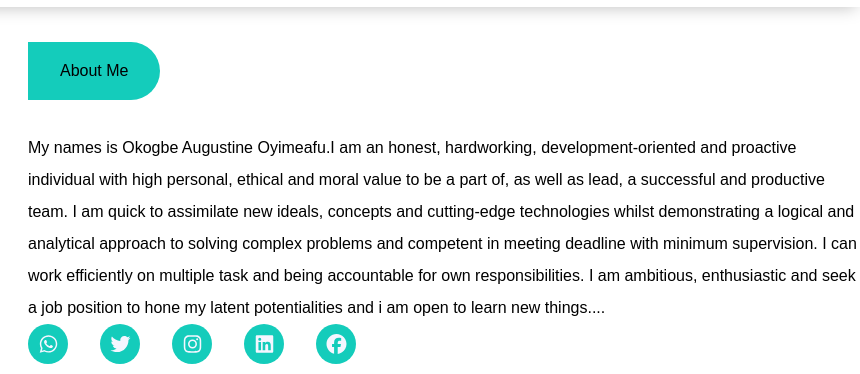
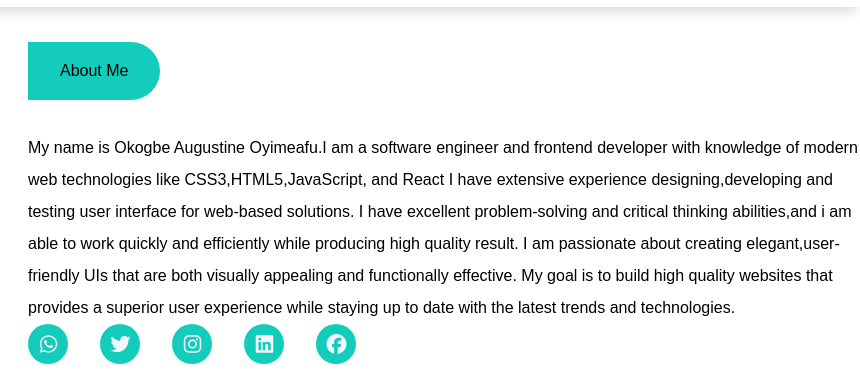
Before and after one commit to RedUstine/portfoilo, a plain HTML site: page index.html in a window 1280 px wide. Shown: the part 73-447 px from the top of the page, 420-1280 px from the left. Drawn offline with Linux system fonts and the light colour scheme.

Commit message:
new commit

```diff
--- a/index.html
+++ b/index.html
@@ -46,12 +46,15 @@
                   <div class="slide-label">
                     <span>About Me</span>
                   </div>
-                  <div >My names is Okogbe Augustine Oyimeafu.I am an honest, hardworking, development-oriented and proactive individual with high
-                     personal, ethical and moral value to be a part of, as well as lead, a successful and productive team. I am quick to
-                     assimilate new ideals, concepts and
-                    cutting-edge technologies whilst demonstrating a logical and analytical approach to solving complex problems and
-                    competent in meeting deadline with minimum supervision. I can work efficiently on multiple task and being accountable
-                     for own responsibilities. I am ambitious, enthusiastic and seek a job position to hone my latent potentialities and i am open to learn new things....</div>
+                  <div >My name is Okogbe Augustine Oyimeafu.I am a software engineer and frontend developer with knowledge of modern
+                     web technologies like CSS3,HTML5,JavaScript, and React
+                    I have extensive experience designing,developing and testing user interface for web-based solutions.
+                    I have excellent problem-solving and critical thinking abilities,and i am able to work quickly and efficiently while
+                     producing high quality result.
+                    I am passionate about creating elegant,user-friendly UIs that are both visually appealing and functionally effective.
+                    My goal is to build high quality websites that provides
+                    a superior user experience while staying up to date with the latest trends and technologies.
+                  </div>
                      <div class="slide-social">
                       <a href="https://www.whatsapp.com" target="_blank" rel="noopener noreferrer"><i class="fab fa-whatsapp"></i></a>
                       <a href="https://www.twitter.com" target="_blank" rel="noopener noreferrer"><i class="fab fa-twitter"></i></a>
```
